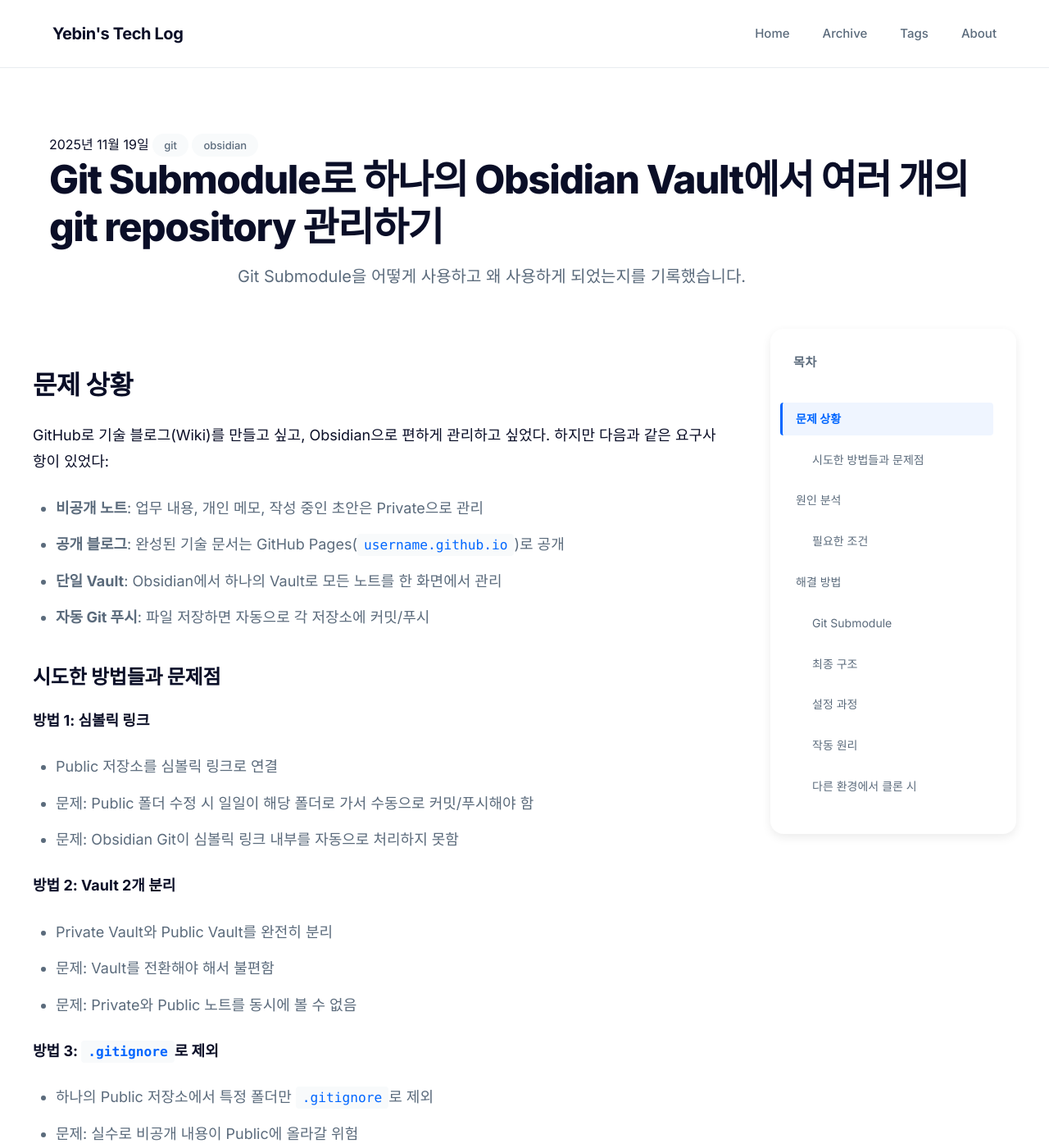
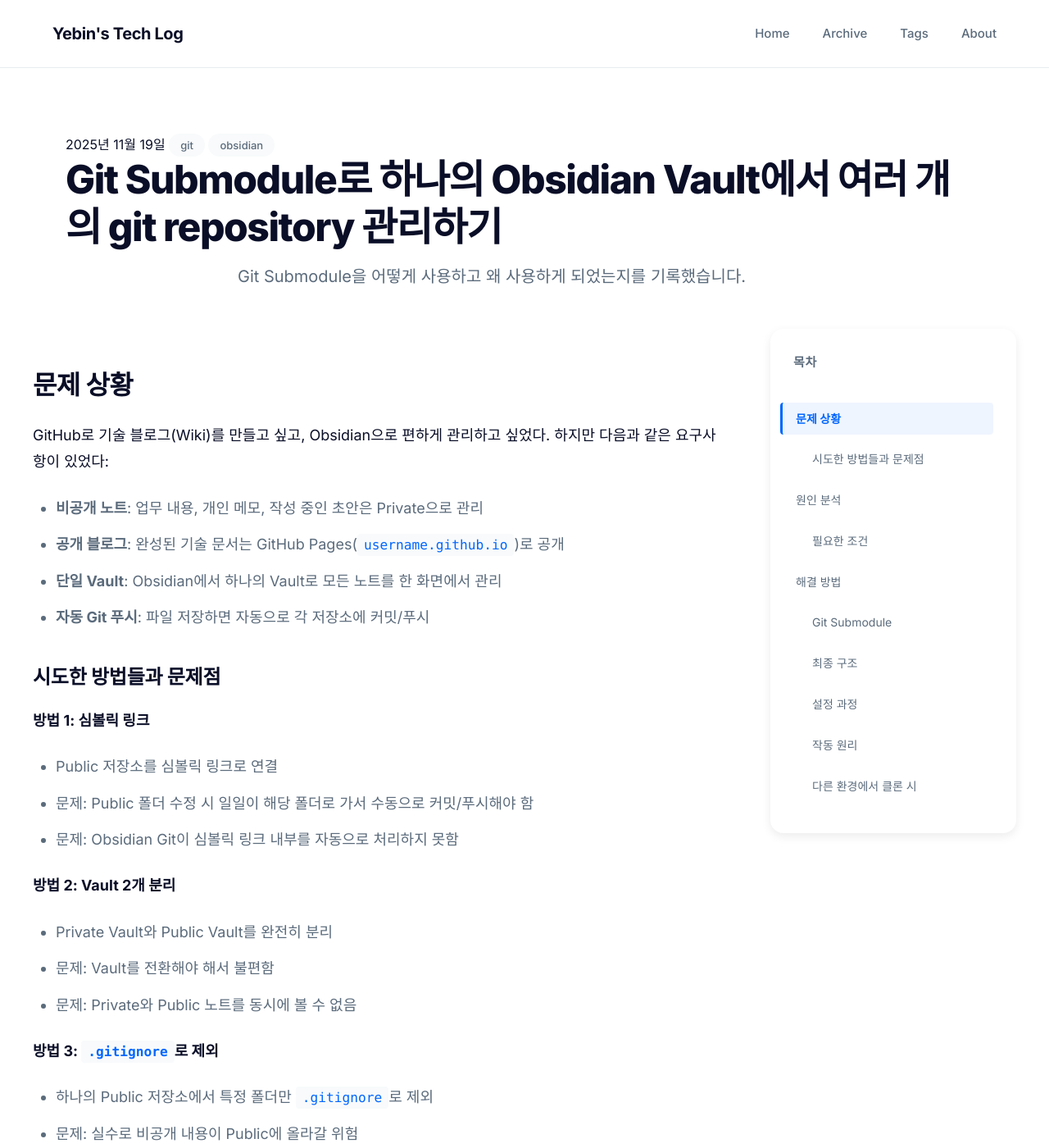
Before and after one commit to yebinable/yebinable.github.io, a Jekyll site: the page built from _posts/2025-11-19-git-submodule.md, in a window 1280 px wide and 1400 px high. Shown: the whole window at 82% size. Built offline with Jekyll 4.4.1, drawn with Linux system fonts in a browser that asks for light colours.

Commit message:
fix: 레이아웃 및 TOC 동작 개선
- 헤더/푸터 래퍼 1400px로 확대 (본문과 동일)
- TOC sticky 제대로 동작하도록 z-index, will-change 추가
- webkit-sticky 접두사 추가로 Safari 호환성 개선
- 헤딩에 scroll-margin-top 120px 추가
- TOC 링크 클릭시 헤더 아래 적절한 위치로 스크롤

```diff
--- a/assets/css/main.css
+++ b/assets/css/main.css
@@ -378,6 +378,10 @@
 .post-header-wrapper {
   background: var(--bg-white);
   padding-bottom: 48px;
+  max-width: 1400px;
+  margin: 0 auto;
+  padding-left: 40px;
+  padding-right: 40px;
 }
 
 .post-body-wrapper {
@@ -388,6 +392,10 @@
 
 .post-footer-wrapper {
   padding-top: 48px;
+  max-width: 1400px;
+  margin: 0 auto;
+  padding-left: 40px;
+  padding-right: 40px;
 }
 
 /* ===================================
@@ -424,19 +432,22 @@
    =================================== */
 .toc-sidebar {
   position: relative;
-  min-width: 280px;
+  min-width: 300px;
+  z-index: 10;
 }
 
 .toc-wrapper {
+  position: -webkit-sticky;
   position: sticky;
-  top: 120px;
+  top: 100px;
   padding: 28px;
   background: var(--bg-white);
   border-radius: 16px;
   border: 1px solid var(--border-color);
-  max-height: calc(100vh - 180px);
+  max-height: calc(100vh - 140px);
   overflow-y: auto;
   box-shadow: 0 4px 12px rgba(0, 0, 0, 0.08);
+  will-change: transform;
 }
 
 .toc-title {
@@ -506,6 +517,7 @@
   line-height: 1.3;
   letter-spacing: -0.02em;
   margin: 48px 0 24px;
+  scroll-margin-top: 120px;
 }
 
 .post-content h3 {
@@ -514,12 +526,14 @@
   line-height: 1.4;
   letter-spacing: -0.01em;
   margin: 40px 0 20px;
+  scroll-margin-top: 120px;
 }
 
 .post-content h4 {
   font-size: 20px;
   font-weight: 600;
   margin: 32px 0 16px;
+  scroll-margin-top: 120px;
 }
 
 .post-content p {
```
